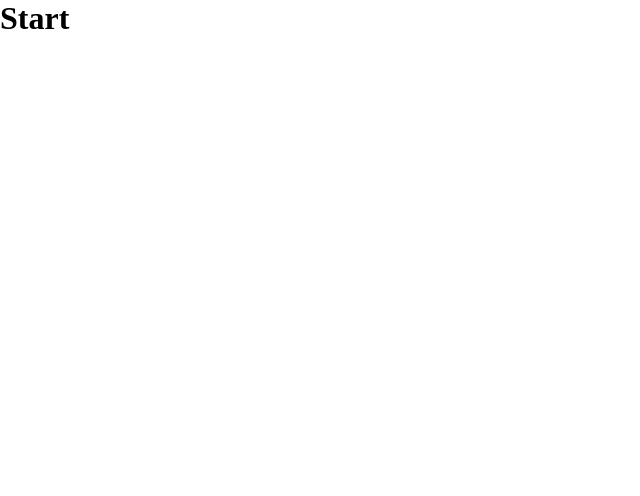
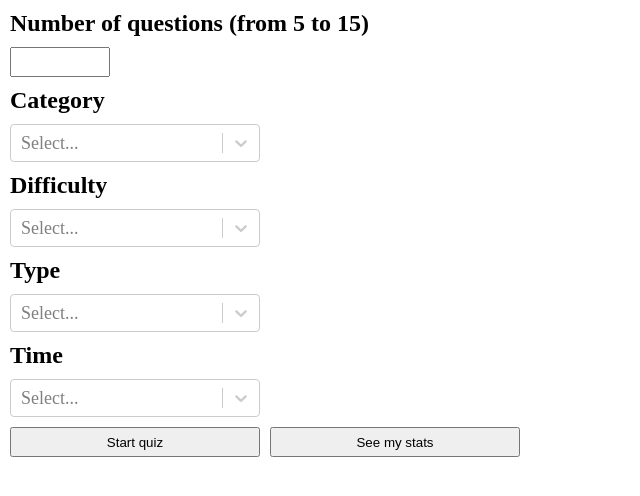
Before and after one commit to dmitrypilipenko91/Trainee_app, a React (Vite) app: page / in a window 1280 px wide. Shown: the top 496 px of the page, without its empty margins (0-640 px from the left). Built offline with nearby package versions, Linux system fonts and the light colour scheme.

Commit message:
Created a start quiz page with Input, MySelect and MyButton components; styles are described through the css-modules

```diff
--- a/package.json
+++ b/package.json
@@ -11,7 +11,8 @@
   },
   "dependencies": {
     "react": "^18.3.1",
-    "react-dom": "^18.3.1"
+    "react-dom": "^18.3.1",
+    "react-select": "^5.8.0"
   },
   "devDependencies": {
     "@types/react": "^18.3.3",
--- a/src/App.tsx
+++ b/src/App.tsx
@@ -1,10 +1,28 @@
 import './App.css';
+import MyButton from './components/UI/button/MyButton';
+import Input from './components/UI/input/Input';
+import MySelect from './components/UI/select/MySelect';
 
 function App() {
 
+  const timeOptions = [
+    { value: '1m', label: '1m' },
+    { value: '2m', label: '2m' },
+    { value: '5m', label: '5m' }
+  ];
+
   return (
     <>
-      <h1>Start</h1>
+      <Input type='number'
+             min={5}
+             max={15}
+             labelText='Number of questions (from 5 to 15)' />
+      <MySelect labelText='Category' options={[]} />
+      <MySelect labelText='Difficulty' options={[]} />
+      <MySelect labelText='Type' options={[]} />
+      <MySelect options={timeOptions} labelText='Time'/>
+      <MyButton buttonText='Start quiz' />
+      <MyButton buttonText='See my stats' />
     </>
   )
 }
--- /dev/null
+++ b/src/components/UI/button/MyButton.module.css
@@ -0,0 +1,6 @@
+.myButton {
+    margin: 0 0 10px 10px;
+    width: 250px;
+    height: 30px;
+    cursor: pointer
+}
--- /dev/null
+++ b/src/components/UI/button/MyButton.tsx
@@ -0,0 +1,13 @@
+import classes from './MyButton.module.css';
+
+interface MyButtonProps {
+    buttonText: string;
+  }
+
+const MyButton: React.FC<MyButtonProps> = ({buttonText}) => {
+    return (
+        <button className={classes.myButton}>{buttonText}</button>
+    )
+};
+
+export default MyButton;
--- /dev/null
+++ b/src/components/UI/input/Input.module.css
@@ -0,0 +1,12 @@
+.inputGroup {
+    margin: 10px 0 10px 10px;
+    display: flex;
+    flex-direction: column;
+    gap: 10px;
+    font-size: 24px;
+    font-weight: bold
+}
+.input {
+    width: 100px;
+    height: 30px
+}
--- /dev/null
+++ b/src/components/UI/input/Input.tsx
@@ -0,0 +1,19 @@
+import classes from './Input.module.css';
+
+interface InputProps {
+    type: string;
+    min: number;
+    max: number;
+    labelText: string;
+}
+
+const Input: React.FC<InputProps> = ({type, min, max, labelText}) => {
+    return (
+        <div className={classes.inputGroup}>
+            <label>{labelText}</label>
+            <input type={type} min={min} max={max} className={classes.input}></input>
+        </div>
+    )
+};
+
+export default Input;
--- /dev/null
+++ b/src/components/UI/select/MySelect.module.css
@@ -0,0 +1,13 @@
+.selectGroup {
+    margin: 0 0 10px 10px;
+    display: flex;
+    flex-direction: column;
+    gap: 10px;
+    font-size: 24px;
+    font-weight: bold
+}
+.select {
+    width: 250px;
+    font-size: 18px;
+    font-weight: normal
+}
--- /dev/null
+++ b/src/components/UI/select/MySelect.tsx
@@ -0,0 +1,23 @@
+import Select from 'react-select';
+import classes from './MySelect.module.css';
+
+interface Option {
+    value: string;
+    label: string;
+}
+
+interface MySelectProps {
+    labelText: string;
+    options: Option[];
+}
+
+const MySelect: React.FC<MySelectProps> = ({labelText, options}) => {
+    return (
+       <div className={classes.selectGroup}>
+        <label>{labelText}</label>
+        <Select options={options} className={classes.select} />
+       </div>
+    )
+}
+
+export default MySelect;
```
Also changed, not shown: 1 other file (tests, documents, lock files or other folders).
